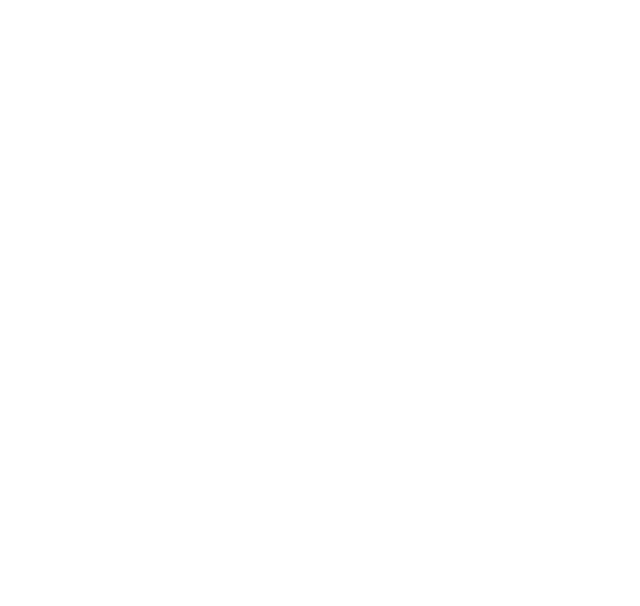
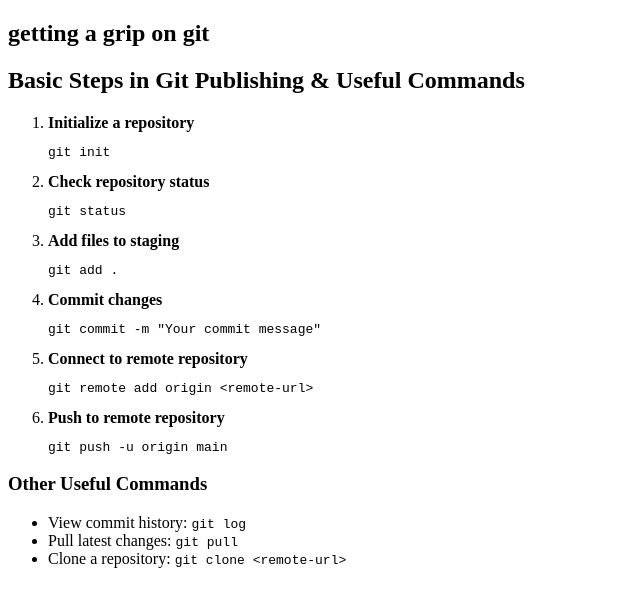
Before and after one commit to GnomezHub/FrontEnd, a plain HTML site: page index.html in a window 1280 px wide. Shown: the whole page, without its empty margins (0-640 px from the left). Drawn offline with Linux system fonts and the light colour scheme.

Commit message:
Some content to index page

```diff
--- a/index.html
+++ b/index.html
@@ -6,6 +6,36 @@
     <title>Git a grip</title>
 </head>
 <body>
+    <h2>getting a grip on git</h2>
 
+    <section>
+      <h2>Basic Steps in Git Publishing & Useful Commands</h2>
+      <ol>
+        <li><strong>Initialize a repository</strong>
+          <pre><code>git init</code></pre>
+        </li>
+        <li><strong>Check repository status</strong>
+          <pre><code>git status</code></pre>
+        </li>
+        <li><strong>Add files to staging</strong>
+          <pre><code>git add .</code></pre>
+        </li>
+        <li><strong>Commit changes</strong>
+          <pre><code>git commit -m "Your commit message"</code></pre>
+        </li>
+        <li><strong>Connect to remote repository</strong>
+          <pre><code>git remote add origin &lt;remote-url&gt;</code></pre>
+        </li>
+        <li><strong>Push to remote repository</strong>
+          <pre><code>git push -u origin main</code></pre>
+        </li>
+      </ol>
+      <h3>Other Useful Commands</h3>
+      <ul>
+        <li>View commit history: <code>git log</code></li>
+        <li>Pull latest changes: <code>git pull</code></li>
+        <li>Clone a repository: <code>git clone &lt;remote-url&gt;</code></li>
+      </ul>
+    </section>
 </body>
 </html>
```
